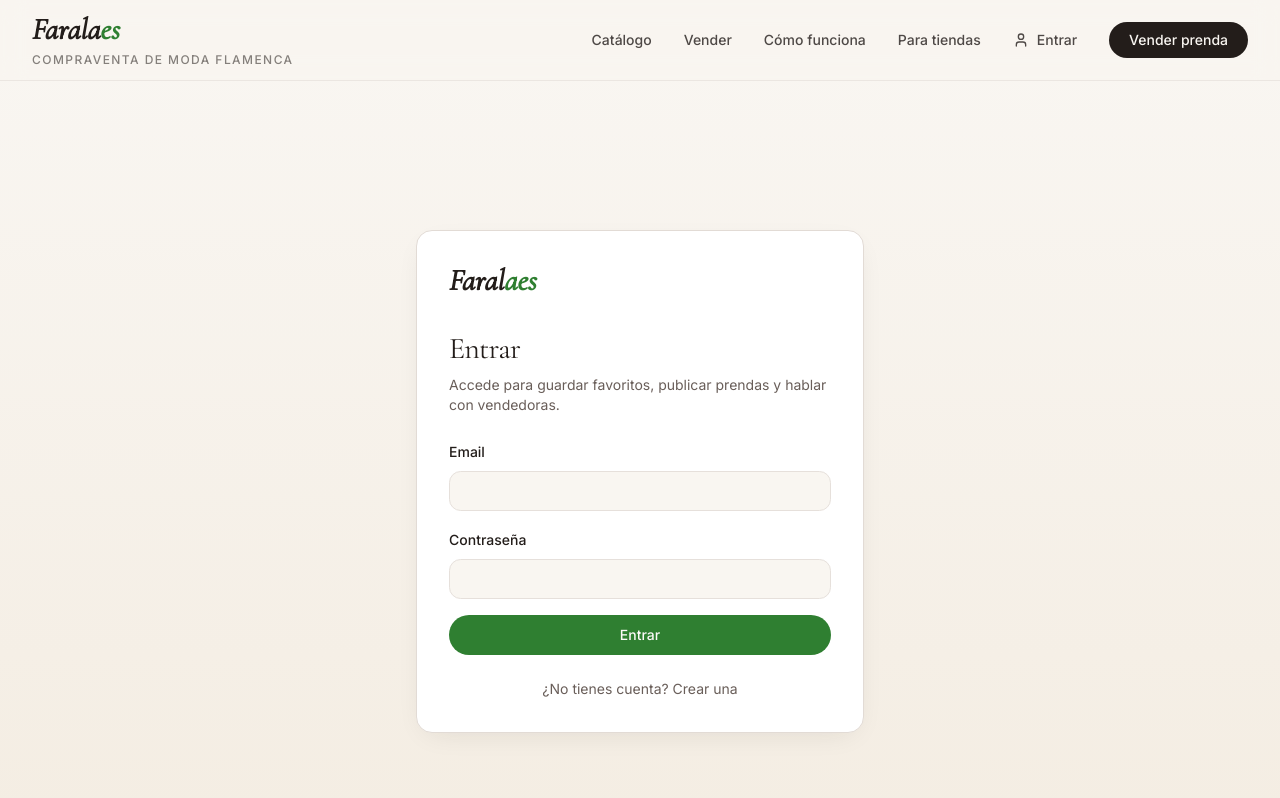
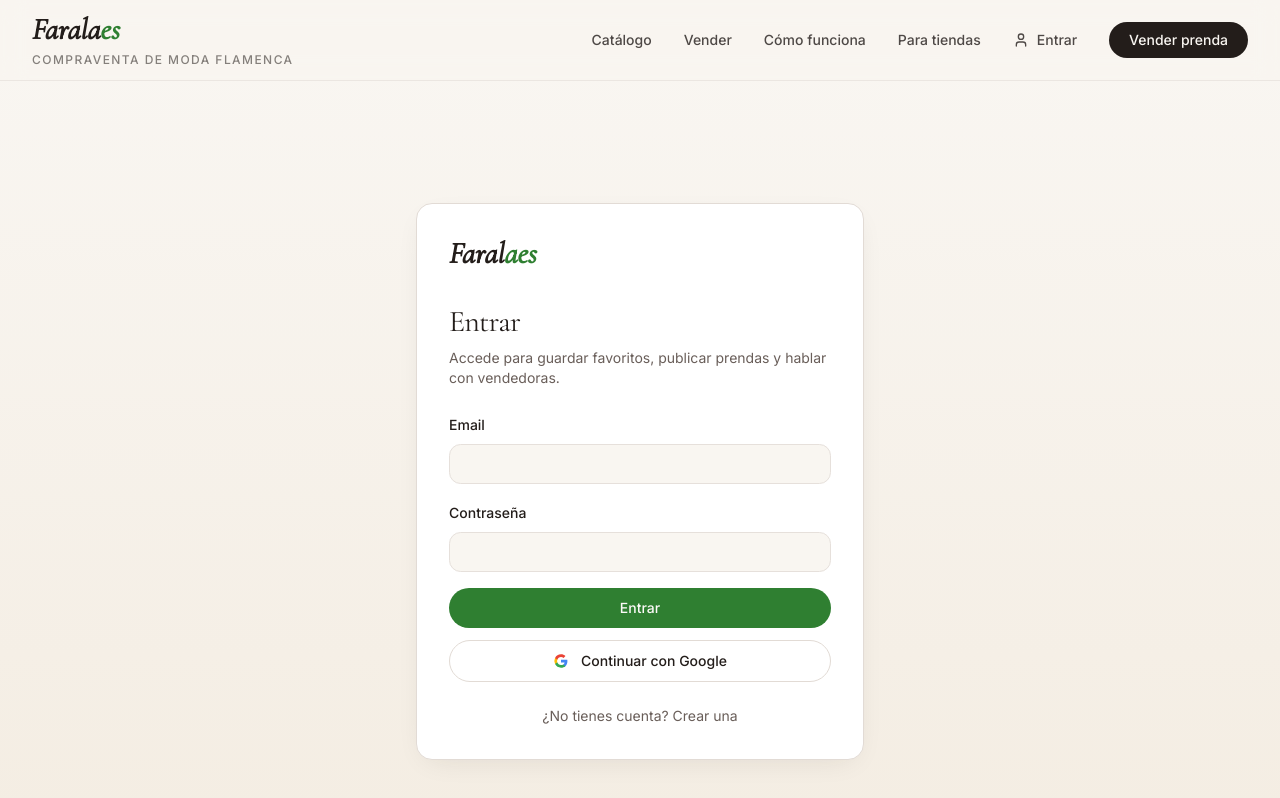
Before and after one commit to gregoriomarin44-ops/faralaes-app, a React (Vite) app: page /auth in a window 1280 px wide. Shown: the top 798 px of the page. Built offline with nearby package versions, Linux system fonts and the light colour scheme; the HTML template or start-up script is replaced by a standard one.

Commit message:
Añadir login con Google

```diff
--- a/src/pages/Auth.tsx
+++ b/src/pages/Auth.tsx
@@ -85,6 +85,19 @@ const Auth = () => {
     navigate(from);
   };
 
+  const continueWithGoogle = async () => {
+    const { error } = await supabase.auth.signInWithOAuth({
+      provider: "google",
+      options: {
+        redirectTo: window.location.origin,
+      },
+    });
+
+    if (error) {
+      toast.error(error.message);
+    }
+  };
+
   const isLogin = mode === "login";
 
   return (
@@ -141,6 +154,20 @@ const Auth = () => {
 
         <button
           type="button"
+          onClick={continueWithGoogle}
+          className="mt-3 w-full inline-flex items-center justify-center gap-3 rounded-full border border-border bg-white px-4 py-2.5 text-sm font-medium text-foreground hover:bg-muted/40 transition-smooth"
+        >
+          <svg className="h-4 w-4" viewBox="0 0 24 24" aria-hidden="true">
+            <path fill="#4285F4" d="M21.6 12.23c0-.76-.07-1.49-.2-2.19H12v4.14h5.37a4.59 4.59 0 0 1-1.99 3.01v2.5h3.22c1.88-1.73 3-4.28 3-7.46z" />
+            <path fill="#34A853" d="M12 22c2.7 0 4.96-.9 6.61-2.31l-3.22-2.5c-.9.6-2.04.95-3.39.95-2.6 0-4.8-1.75-5.59-4.11H3.08v2.58A10 10 0 0 0 12 22z" />
+            <path fill="#FBBC05" d="M6.41 14.03a6.01 6.01 0 0 1 0-3.86V7.59H3.08a10 10 0 0 0 0 8.82l3.33-2.38z" />
+            <path fill="#EA4335" d="M12 5.96c1.47 0 2.79.51 3.83 1.5l2.86-2.86C16.96 2.99 14.7 2 12 2a10 10 0 0 0-8.92 5.59l3.33 2.58C7.2 7.71 9.4 5.96 12 5.96z" />
+          </svg>
+          <span>Continuar con Google</span>
+        </button>
+
+        <button
+          type="button"
           className="mt-6 w-full text-sm text-muted-foreground hover:text-primary transition-smooth"
           onClick={() => setMode(isLogin ? "register" : "login")}
         >
```
